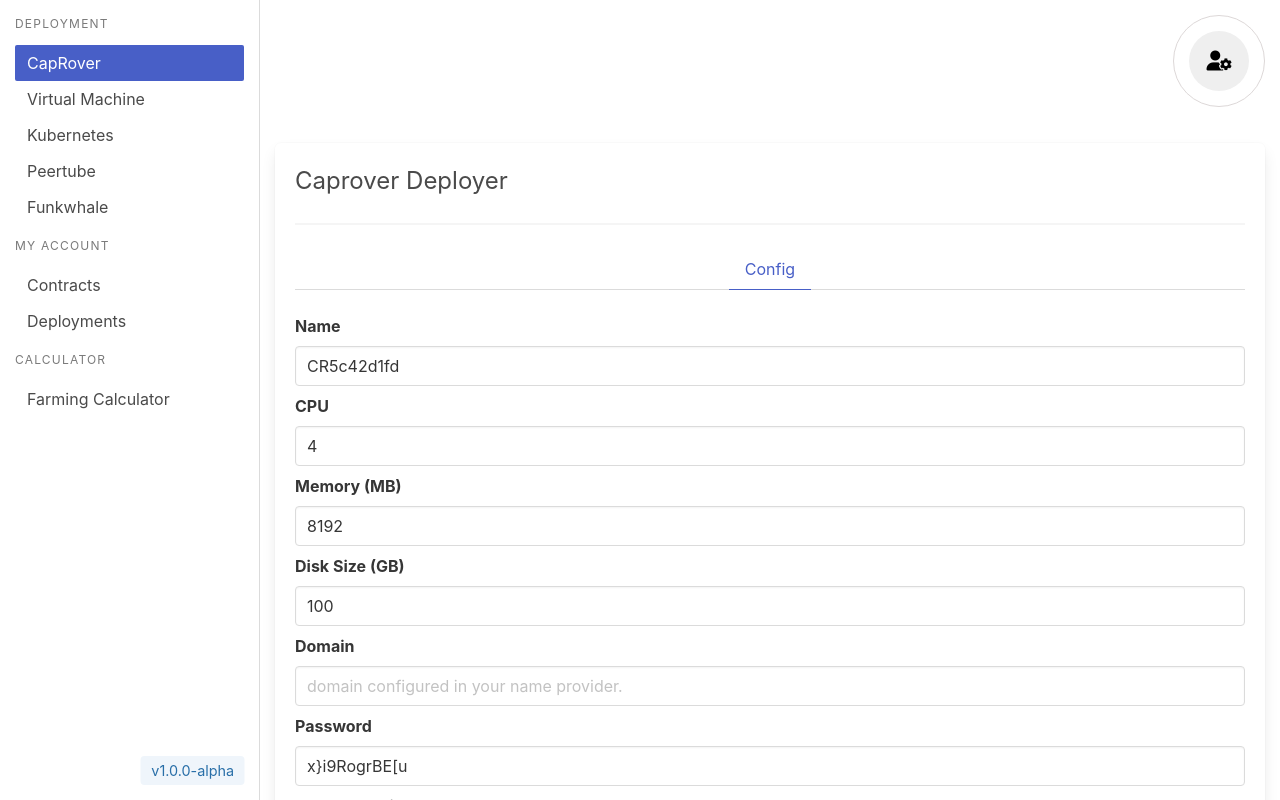
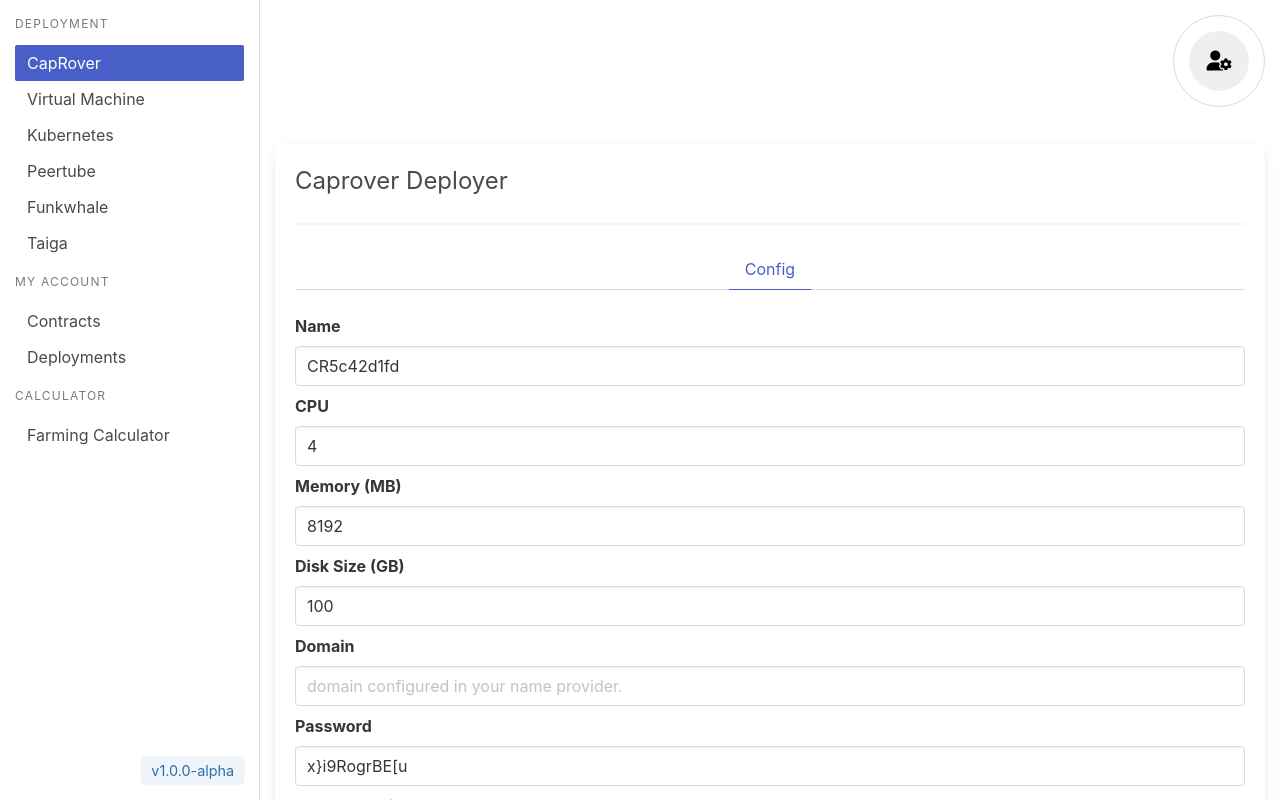
Before and after one commit to threefoldtecharchive/grid_weblets, a Vue app in the folder easy-docs/: page /#/1 in a window 1280 px wide. Built offline with nearby package versions, Linux system fonts and the light colour scheme.

Commit message:
Commented out will-change as it causing a bug

```diff
--- a/easy-docs/src/views/Editor.vue
+++ b/easy-docs/src/views/Editor.vue
@@ -116,6 +116,7 @@ export default class Editor extends Vue {
 
     new Weblet("Peertube", "peertube", "peertube", "deployment"),
     new Weblet("Funkwhale", "funkwhale", "funkwhale", "deployment"),
+    new Weblet("Taiga", "taiga", "taiga", "deployment"),
   ];
   public active = 0;
 
@@ -163,7 +164,7 @@ export default class Editor extends Vue {
     height: 100vh;
     overflow-x: hidden;
     overflow-y: auto;
-    will-change: transform;
+    // will-change: transform; // This 100% a bug in CSS
     padding-bottom: 250px;
     @include nice-scroll;
   }
```
